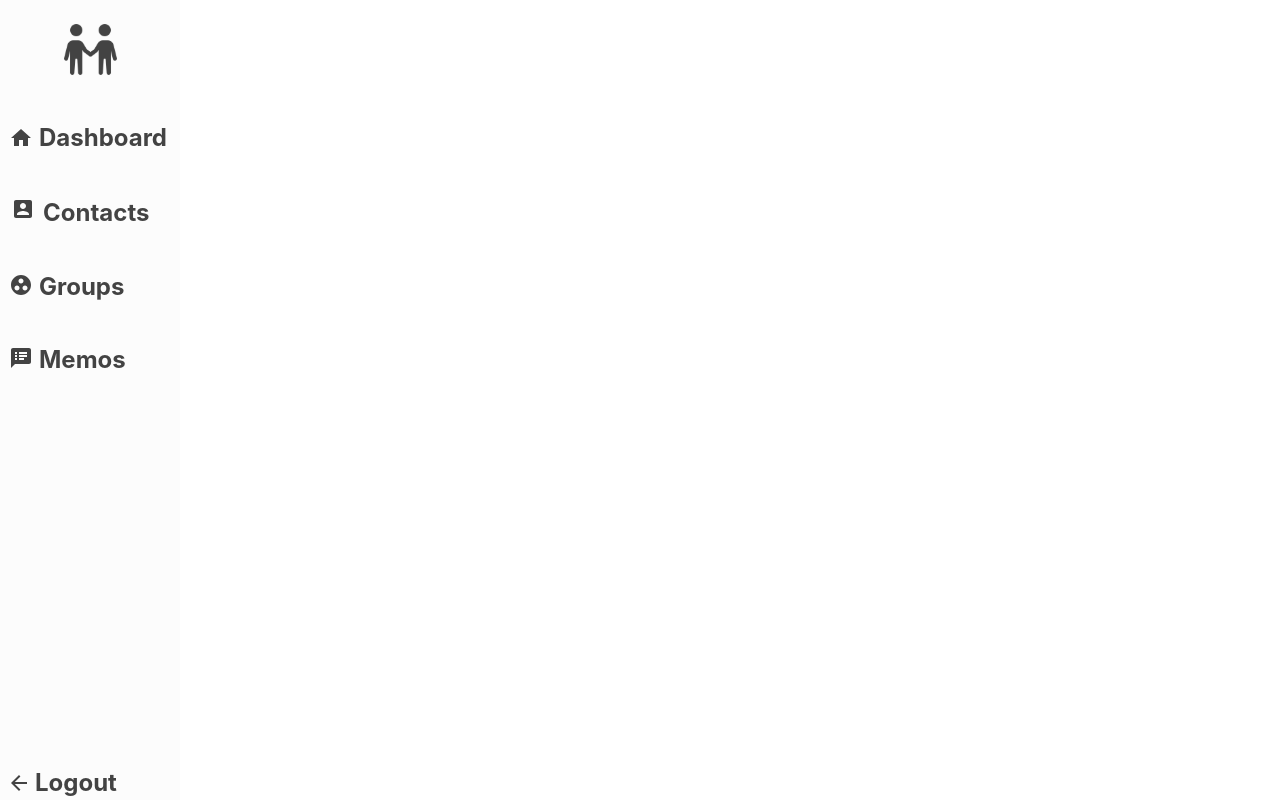
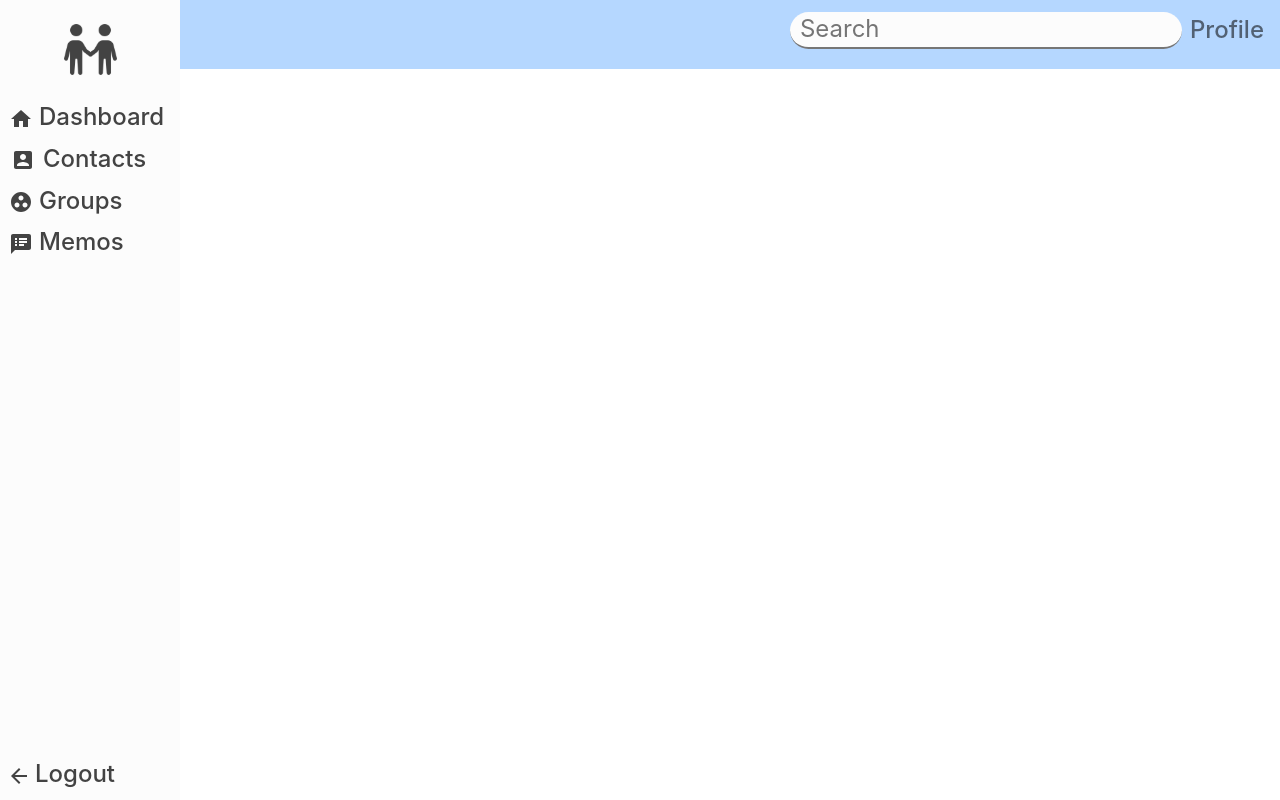
Before and after one commit to yiyangshen/COMP30022-DocMcStuffins, a React (Create React App) app in the folder frontend/: page / in a window 1280 px wide. Built offline with nearby package versions, Linux system fonts and the light colour scheme.

Commit message:
Added top navigation bar and search bar

```diff
--- a/frontend/package.json
+++ b/frontend/package.json
@@ -35,9 +35,12 @@
     "@types/react-query": "^1.1.2",
     "@types/react-router-dom": "^5.1.7",
     "axios": "^0.21.4",
+    "bootcamp": "^1.1.7",
+    "bootstrap": "^5.1.0",
     "history": "^4.10.1",
     "moment": "^2.29.1",
     "react": "^17.0.2",
+    "react-bootstrap": "^2.0.0-beta.6",
     "react-dom": "^17.0.2",
     "react-router-dom": "^5.3.0",
     "react-scripts": "4.0.3",
@@ -69,6 +72,7 @@
     ]
   },
   "devDependencies": {
+    "@types/bootstrap": "^5.1.4",
     "typescript": "^4.4.3"
   }
 }
--- a/frontend/src/components/nav.tsx
+++ b/frontend/src/components/nav.tsx
@@ -2,6 +2,7 @@
 import React from "react";
 import { NavLink } from "react-router-dom";
 import { ReactSVG } from "react-svg";
+import { Nav, Navbar, Form } from "react-bootstrap";
 
 /* Import components */
 import "../css/nav.css";
@@ -13,8 +14,9 @@ import Memos from "../img/memos.svg";
 import Logout from "../img/logout.svg";
 
 /* Navigation bar at the bottom of all customer page */
-export default function Nav() {
+export default function Navi() {
     return (
+        <div>
             <nav className="sidenav">
                 <img className="logo" src={Logo} alt="logo" />
 
@@ -53,5 +55,21 @@ export default function Nav() {
                     </h2>
                 </NavLink>
             </nav>
+
+            <Navbar expand="lg" className="d-flex flex-row-reverse p-2 header">
+                <Nav>
+                    <Nav.Item>
+                        <Nav.Link href="/profile">
+                            <h2>Profile</h2>
+                        </Nav.Link>
+                    </Nav.Item>
+                </Nav>
+                <Form className="form-center">
+                    <h2>
+                        <input type="text" placeholder="Search" className="" />
+                    </h2>
+                </Form>
+            </Navbar>
+        </div>
     );
 }
--- a/frontend/src/css/nav.css
+++ b/frontend/src/css/nav.css
@@ -9,6 +9,19 @@
     background-color: #fcfcfc; /* Black */
     overflow-x: hidden; /* Disable horizontal scroll */
     padding-top: 20px;
+}
+
+.header {
+    background-color: #b5d7ff;
+}
+
+input[type="text"] {
+    border-radius: 50px;
+    border-top: none;
+    border-left: none;
+    border-right: none;
+    background-color: #fcfcfc;
+    padding: 3px 10px;
 }
 
 h2 {
```
Also changed, not shown: frontend/src/App.tsx (+4 -4 lines), 1 other file (tests, documents, lock files or other folders). Lines whose indentation alone changed are shown as unchanged.
